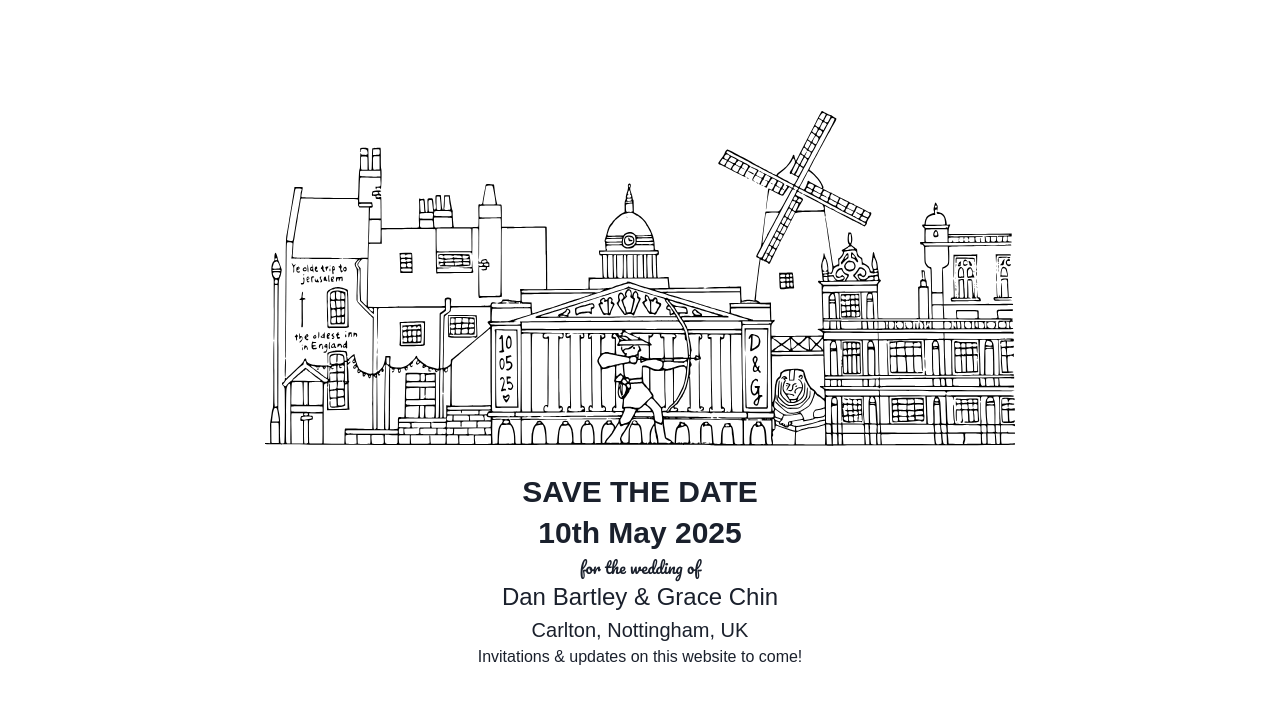
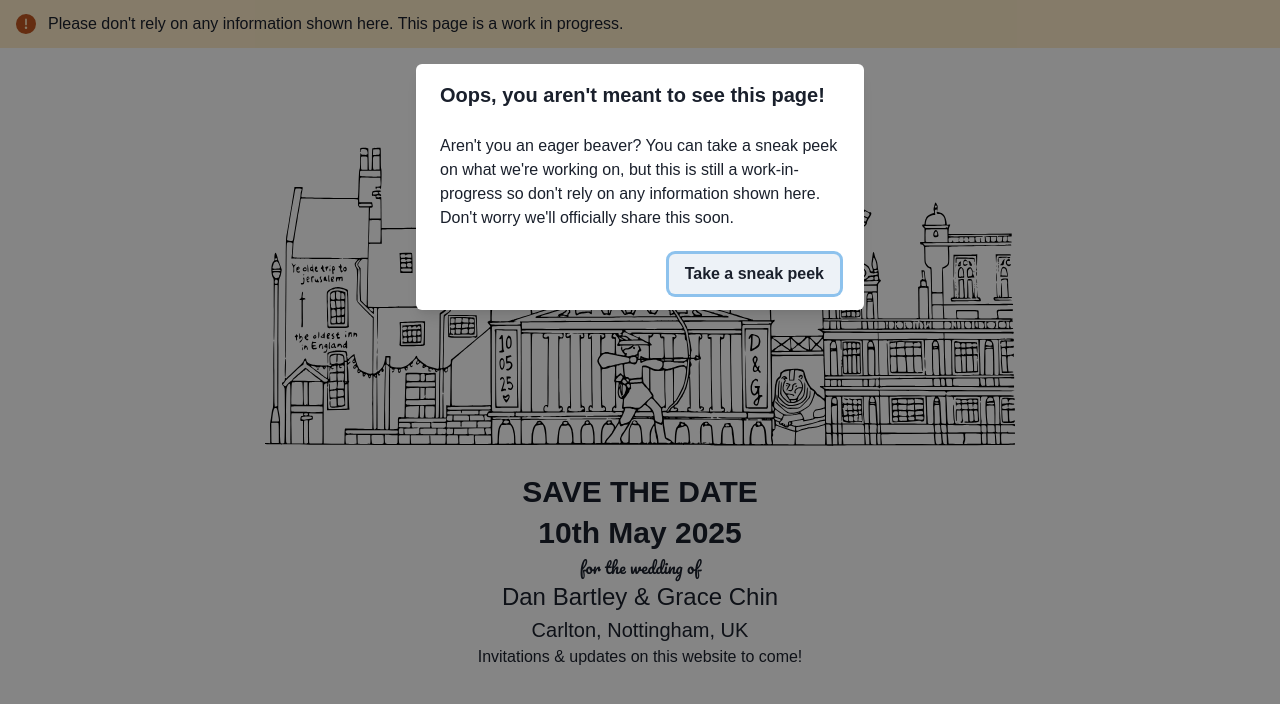
Before and after one commit to dan-and-grace/dan-and-grace, a Next.js app: page / in a window 1280 px wide. Shown: the top 704 px of the page. Built offline with nearby package versions, Linux system fonts and the light colour scheme; a web font is replaced by a local one.

Commit message:
Work in progress warnings

```diff
--- /dev/null
+++ b/src/app/SaveTheDate.tsx
@@ -0,0 +1,30 @@
+import { Heading, Image, VStack, Text } from "@chakra-ui/react";
+
+export default function SaveTheDateApp() {
+  return (
+    <main className="flex flex-col items-center justify-center h-full overflow-hidden">
+      <VStack p={3} w="100vw" textAlign="center">
+        <Image
+          maxH="50vh"
+          minW={750}
+          rounded="sm"
+          objectFit="cover"
+          src="save_the_date_nottingham.svg"
+          alt="Drawing of Nottingham notable landmarks, such as the Robin Hood statue and the Nottingham Council House."
+        />
+        <VStack mt={5} mb={5} fontWeight={400} gap={0}>
+          <Heading fontSize="3xl" fontWeight={700}>
+            SAVE THE DATE
+          </Heading>
+          <Text fontSize="3xl" fontWeight={600}>
+            10th May 2025
+          </Text>
+          <Text fontFamily="Pacifico, sans-serif">for the wedding of</Text>
+          <Text fontSize="2xl">Dan Bartley & Grace Chin</Text>
+          <Text fontSize="xl">Carlton, Nottingham, UK</Text>
+          <Text>Invitations & updates on this website to come!</Text>
+        </VStack>
+      </VStack>
+    </main>
+  );
+}
--- /dev/null
+++ b/src/app/components/WorkInProgressWarningDialog.tsx
@@ -0,0 +1,40 @@
+"use client";
+import {
+  Text,
+  useDisclosure,
+  Modal,
+  ModalOverlay,
+  ModalHeader,
+  ModalContent,
+  ModalBody,
+  Button,
+  VStack,
+  ModalFooter,
+} from "@chakra-ui/react";
+
+const WorkInProgressWarningDialog = () => {
+  const { isOpen, onClose } = useDisclosure({ defaultIsOpen: true });
+  return (
+    <Modal isOpen={isOpen} onClose={onClose}>
+      <ModalOverlay />
+      <ModalContent>
+        <ModalHeader>Oops, you aren't meant to see this page!</ModalHeader>
+        <ModalBody>
+          <VStack>
+            <Text>
+              Aren't you an eager beaver? You can take a sneak peek on what
+              we're working on, but this is still a work-in-progress so don't
+              rely on any information shown here. Don't worry we'll officially
+              share this soon.
+            </Text>
+          </VStack>
+        </ModalBody>
+        <ModalFooter>
+          <Button onClick={onClose}>Take a sneak peek</Button>
+        </ModalFooter>
+      </ModalContent>
+    </Modal>
+  );
+};
+
+export default WorkInProgressWarningDialog;
--- a/src/app/page.tsx
+++ b/src/app/page.tsx
@@ -1,30 +1,17 @@
-import { Heading, Image, VStack, Text } from "@chakra-ui/react";
+import { Alert, AlertIcon } from "@chakra-ui/alert";
+import SaveTheDateApp from "./SaveTheDate";
+import WorkInProgressWarningDialog from "./components/WorkInProgressWarningDialog";
 
-export default function SaveTheDateApp() {
+export default function Page() {
   return (
-    <main className="flex flex-col items-center justify-center h-full overflow-hidden">
-      <VStack p={3} w="100vw" textAlign="center">
-        <Image
-          maxH="50vh"
-          minW={750}
-          rounded="sm"
-          objectFit="cover"
-          src="save_the_date_nottingham.svg"
-          alt="Drawing of Nottingham notable landmarks, such as the Robin Hood statue and the Nottingham Council House."
-        />
-        <VStack mt={5} mb={5} fontWeight={400} gap={0}>
-          <Heading fontSize="3xl" fontWeight={700}>
-            SAVE THE DATE
-          </Heading>
-          <Text fontSize="3xl" fontWeight={600}>
-            10th May 2025
-          </Text>
-          <Text fontFamily="Pacifico, sans-serif">for the wedding of</Text>
-          <Text fontSize="2xl">Dan Bartley & Grace Chin</Text>
-          <Text fontSize="xl">Carlton, Nottingham, UK</Text>
-          <Text>Invitations & updates on this website to come!</Text>
-        </VStack>
-      </VStack>
-    </main>
+    <>
+      <Alert status="warning" position="absolute">
+        <AlertIcon />
+        Please don't rely on any information shown here. This page is a work in
+        progress.
+      </Alert>
+      <WorkInProgressWarningDialog />
+      <SaveTheDateApp />
+    </>
   );
 }
```
